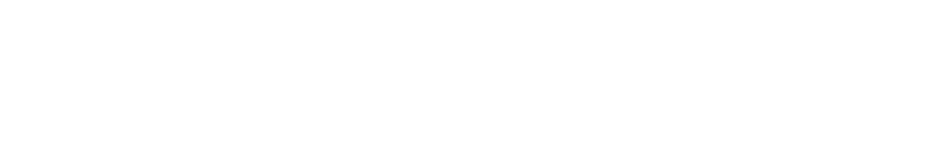
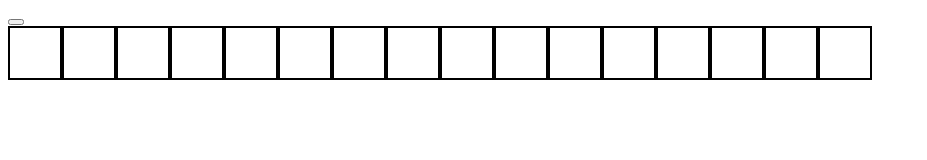
Before and after one commit to Fico27/Etch-a-Sketch, a plain HTML site: page index.html in a window 1280 px wide. Shown: the whole page, without its empty margins (0-927 px from the left). Drawn offline with Linux system fonts and the light colour scheme.

Commit message:
link the JS and CSS. Created a function to generate boxes. CSS adds basic  border to show boxes.

```diff
--- a/index.html
+++ b/index.html
@@ -4,8 +4,16 @@
     <meta charset="UTF-8">
     <meta name="viewport" content="width=device-width, initial-scale=1.0">
     <title>Feeling A little Sketchy</title>
+
+    <link rel="stylesheet" href="style.css">
 </head>
 <body>
 
+    <button class="iMakeboxes"></button>
+    <div class = "iHoldBoxes">
+
+    </div>
+
+    <script src="script.js"></script>
 </body>
 </html>
--- a/script.js
+++ b/script.js
@@ -0,0 +1,13 @@
+
+
+const boxHolder = document.querySelector(".iHoldBoxes")
+
+function boxGenerator(input = 16) {
+
+    for (let i = 0; i < input; i++) {
+        const box = document.createElement("div");
+        boxHolder.appendChild(box);
+    }
+};
+
+boxGenerator()
--- a/style.css
+++ b/style.css
@@ -0,0 +1,9 @@
+.iHoldBoxes div{
+    height: 50px;
+    width: 50px;
+    border: 2px solid black;
+}
+
+.iHoldBoxes {
+   display: flex;
+}
```
